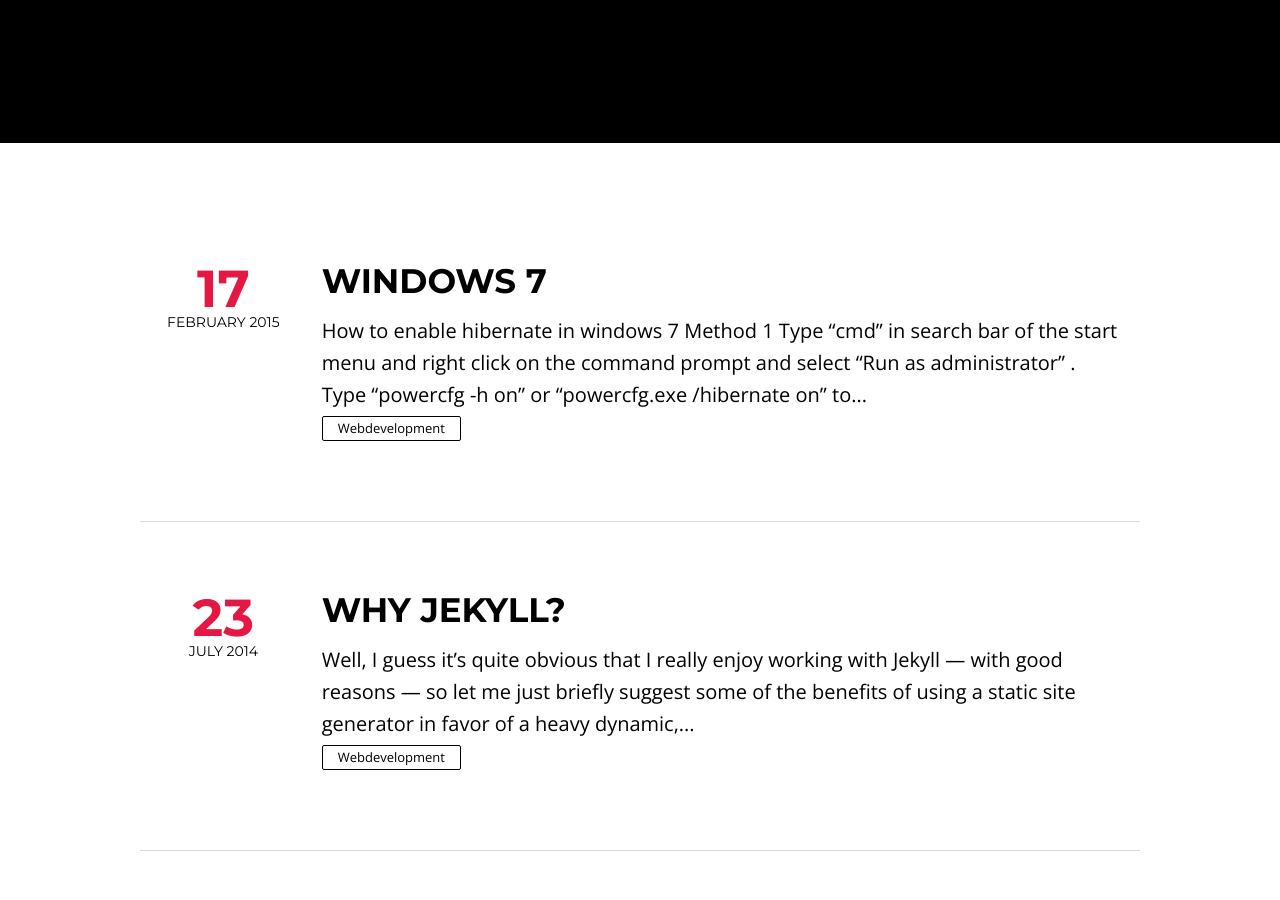
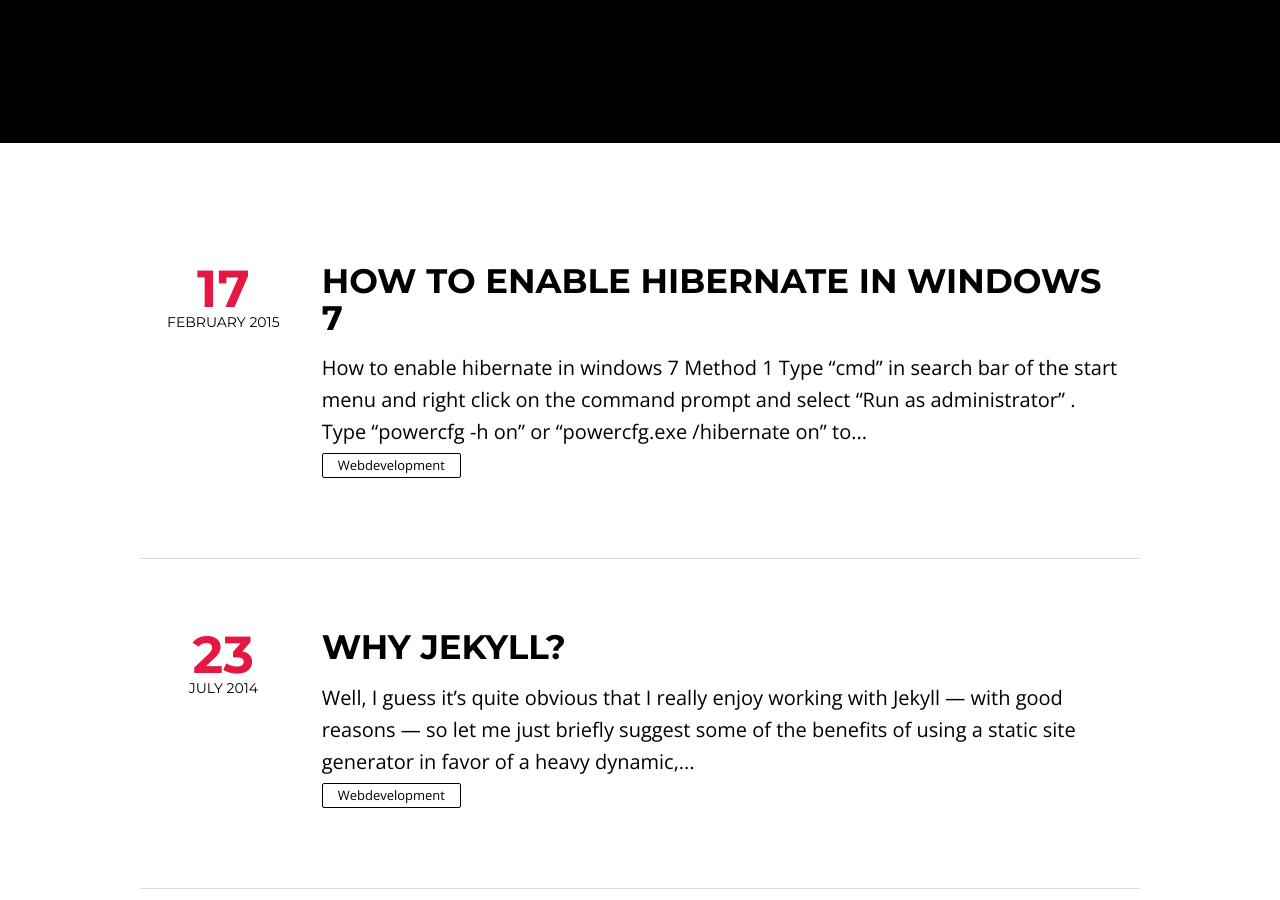
Before and after one commit to knadikari/KnTricks, a Jekyll site: the page built from index.html, in a window 1280 px wide and 900 px high, scrolled down 381 px. Built offline with Jekyll 4.4.1, drawn with Linux system fonts in a browser that asks for light colours; nearby versions of some CDN libraries; the list of posts is cut into pages by our own code.

Commit message:
Title changed

```diff
--- a/_posts/2015-02-17-how-to-enable-hibernate-in-windows-7.md
+++ b/_posts/2015-02-17-how-to-enable-hibernate-in-windows-7.md
@@ -1,6 +1,6 @@
 ---
 layout: post
-title: "Windows 7"
+title: "How to enable hibernate in windows 7"
 description:
 headline:
 modified: 2015-02-17
```
